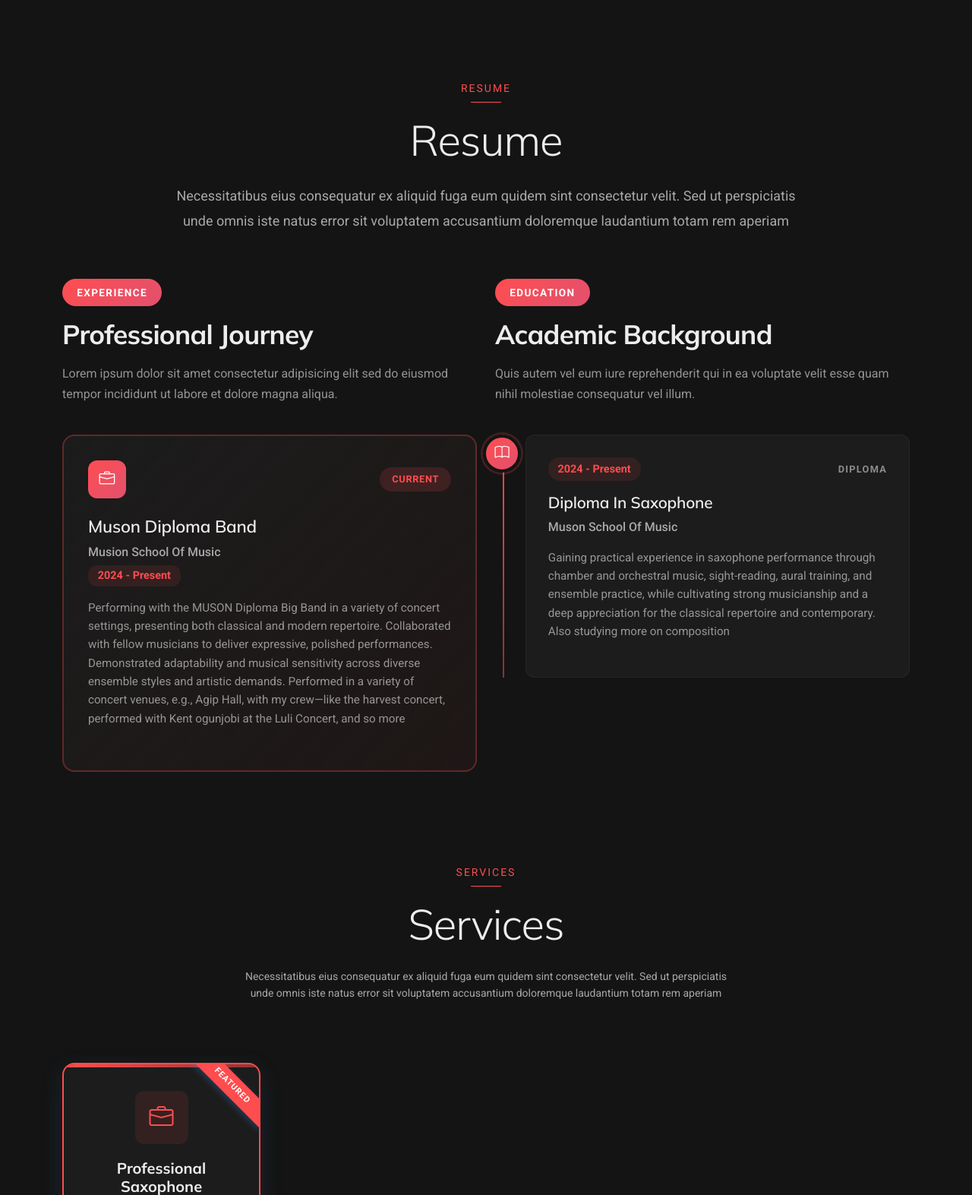
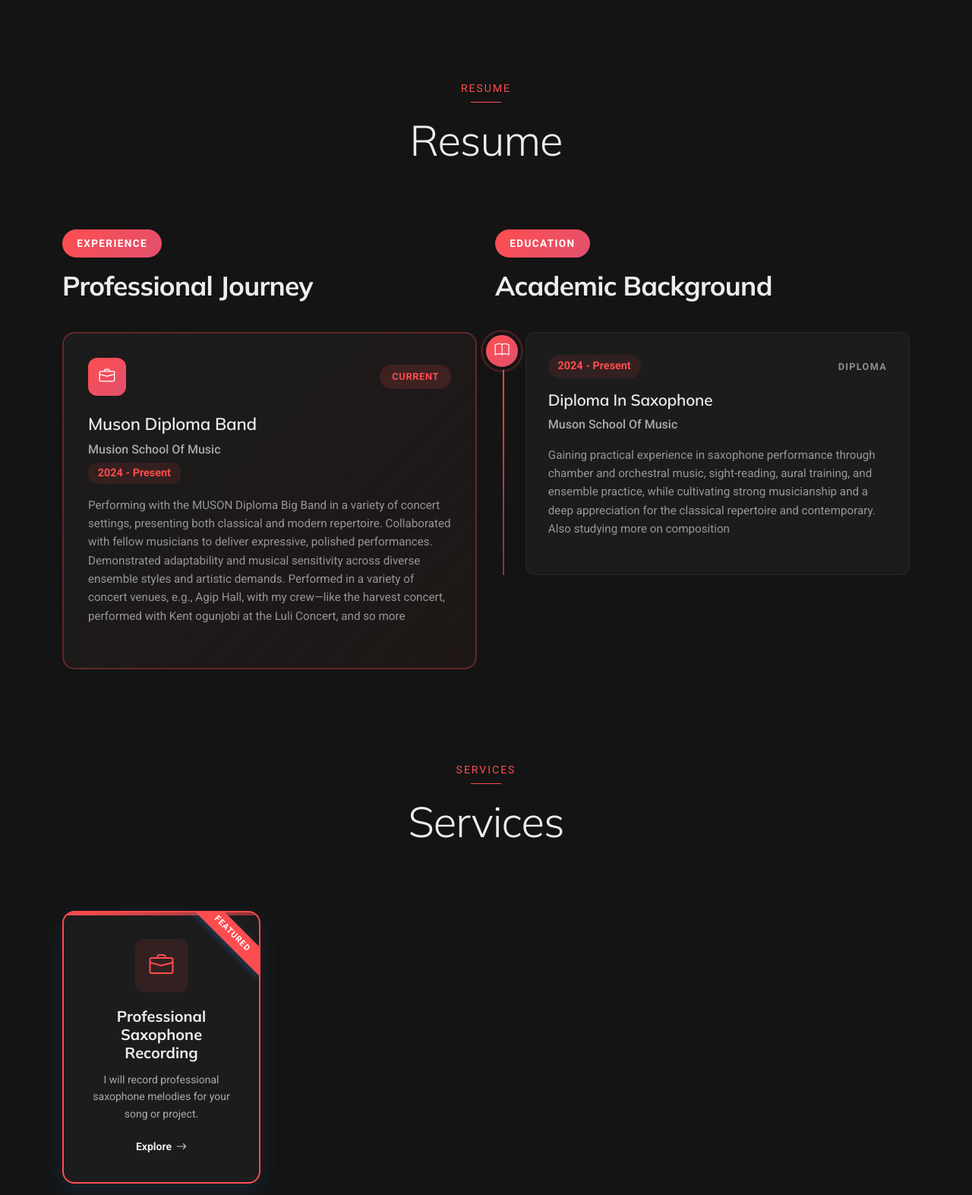
Before and after one commit to umukorodavid388-lang/seyiportfolio, a Django app: page / in a window 1280 px wide. Shown: the part 2656-4229 px from the top of the page at 76% size. Run offline with Django 5.2, Linux system fonts and the light colour scheme; data comes from the database, SQL or seed files in the repository; some libraries are stand-ins or nearby versions.

Commit message:
initial commit

```diff
--- a/template/base.html
+++ b/template/base.html
@@ -10,8 +10,8 @@
     <meta name="keywords" content="">
 
     <!-- Favicons -->
-    <link href="assets/img/favicon.png" rel="icon">
-    <link href="assets/img/apple-touch-icon.png" rel="apple-touch-icon">
+    <link href="{% static 'assets/img/favicon.png' %}" rel="icon">
+    <link href="{% static 'assets/img/apple-touch-icon.png' %}" rel="apple-touch-icon">
 
     <!-- Fonts -->
     <link href="https://fonts.googleapis.com" rel="preconnect">
--- a/template/index.html
+++ b/template/index.html
@@ -177,8 +177,6 @@
     <div class="container section-title" data-aos="fade-up">
       <span class="subtitle">Resume</span>
       <h2>Resume</h2>
-      <p>Necessitatibus eius consequatur ex aliquid fuga eum quidem sint consectetur velit. Sed ut perspiciatis unde
-        omnis iste natus error sit voluptatem accusantium doloremque laudantium totam rem aperiam</p>
     </div><!-- End Section Title -->
 
     <div class="container" data-aos="fade-up" data-aos-delay="100">
@@ -190,8 +188,6 @@
               <div class="header-content">
                 <span class="section-badge">Experience</span>
                 <h2>Professional Journey</h2>
-                <p>Lorem ipsum dolor sit amet consectetur adipisicing elit sed do eiusmod tempor incididunt ut labore et
-                  dolore magna aliqua.</p>
               </div>
             </div>
 
@@ -232,8 +228,6 @@
               <div class="header-content">
                 <span class="section-badge">Education</span>
                 <h2>Academic Background</h2>
-                <p>Quis autem vel eum iure reprehenderit qui in ea voluptate velit esse quam nihil molestiae consequatur
-                  vel illum.</p>
               </div>
             </div>
 
@@ -282,8 +276,6 @@
     <div class="container section-title" data-aos="fade-up">
       <span class="subtitle">Services</span>
       <h2>Services</h2>
-      <p>Necessitatibus eius consequatur ex aliquid fuga eum quidem sint consectetur velit. Sed ut perspiciatis unde
-        omnis iste natus error sit voluptatem accusantium doloremque laudantium totam rem aperiam</p>
     </div><!-- End Section Title -->
 
     <div class="container" data-aos="fade-up" data-aos-delay="100">
@@ -319,8 +311,6 @@
     <div class="container section-title" data-aos="fade-up">
       <span class="subtitle">Portfolio</span>
       <h2>Portfolio</h2>
-      <p>Necessitatibus eius consequatur ex aliquid fuga eum quidem sint consectetur velit. Sed ut perspiciatis unde
-        omnis iste natus error sit voluptatem accusantium doloremque laudantium totam rem aperiam</p>
     </div><!-- End Section Title -->
 
     <div class="container" data-aos="fade-up" data-aos-delay="100">
@@ -374,7 +364,7 @@
         <div class="row align-items-center">
           <div class="col-lg-8">
             <h3>Like what you see?</h3>
-            <p>Donec rutrum congue leo eget malesuada. Vivamus suscipit tortor eget felis porttitor volutpat.</p>
+            <p></p>
           </div>
           <div class="col-lg-4 text-lg-end">
             <a href="#contact" class="btn btn-accent">Let's Work Together</a>
@@ -393,8 +383,6 @@
     <div class="container section-title" data-aos="fade-up">
       <span class="subtitle">Contact</span>
       <h2>Contact</h2>
-      <p>Necessitatibus eius consequatur ex aliquid fuga eum quidem sint consectetur velit. Sed ut perspiciatis unde
-        omnis iste natus error sit voluptatem accusantium doloremque laudantium totam rem aperiam</p>
     </div><!-- End Section Title -->
 
     <div class="container">
```
